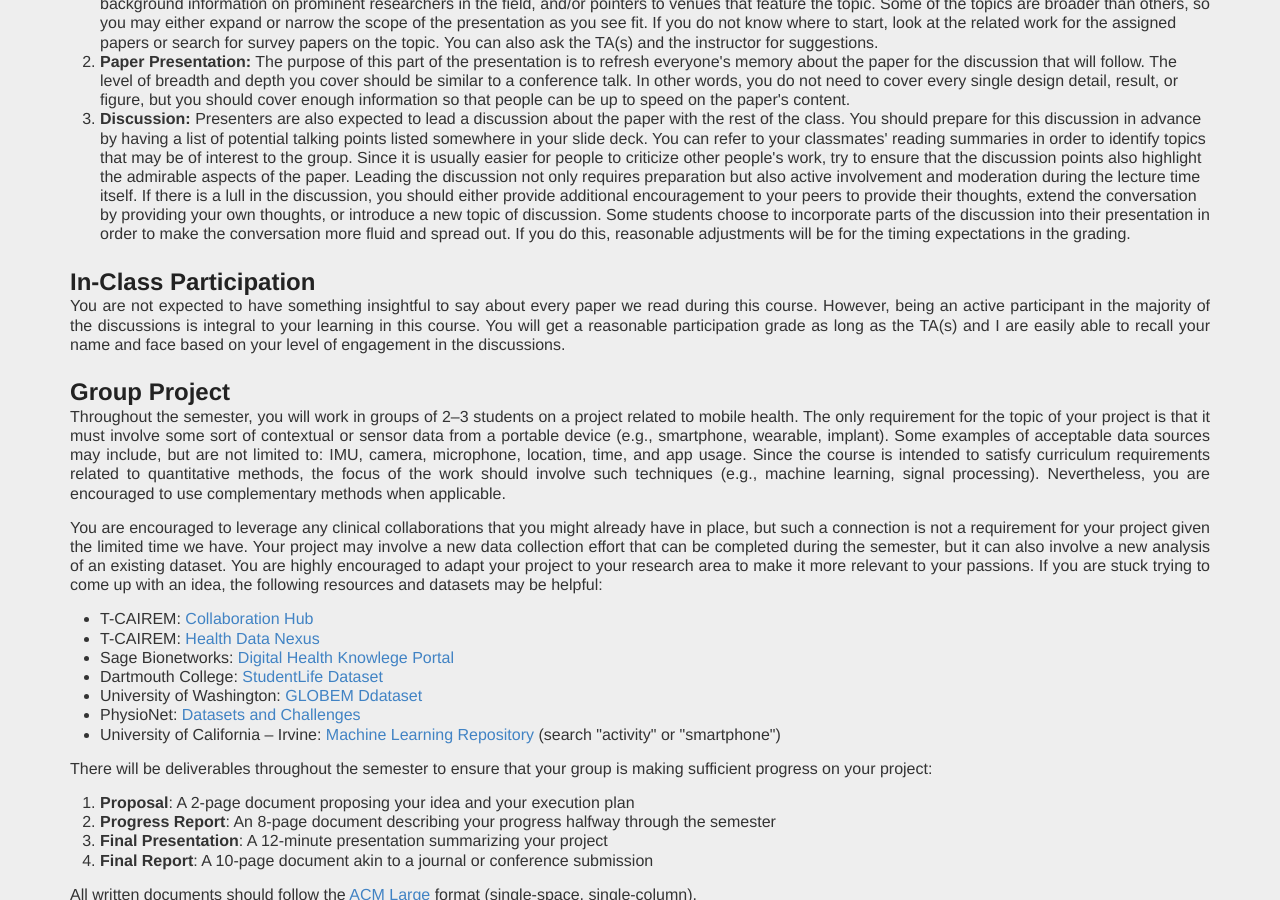
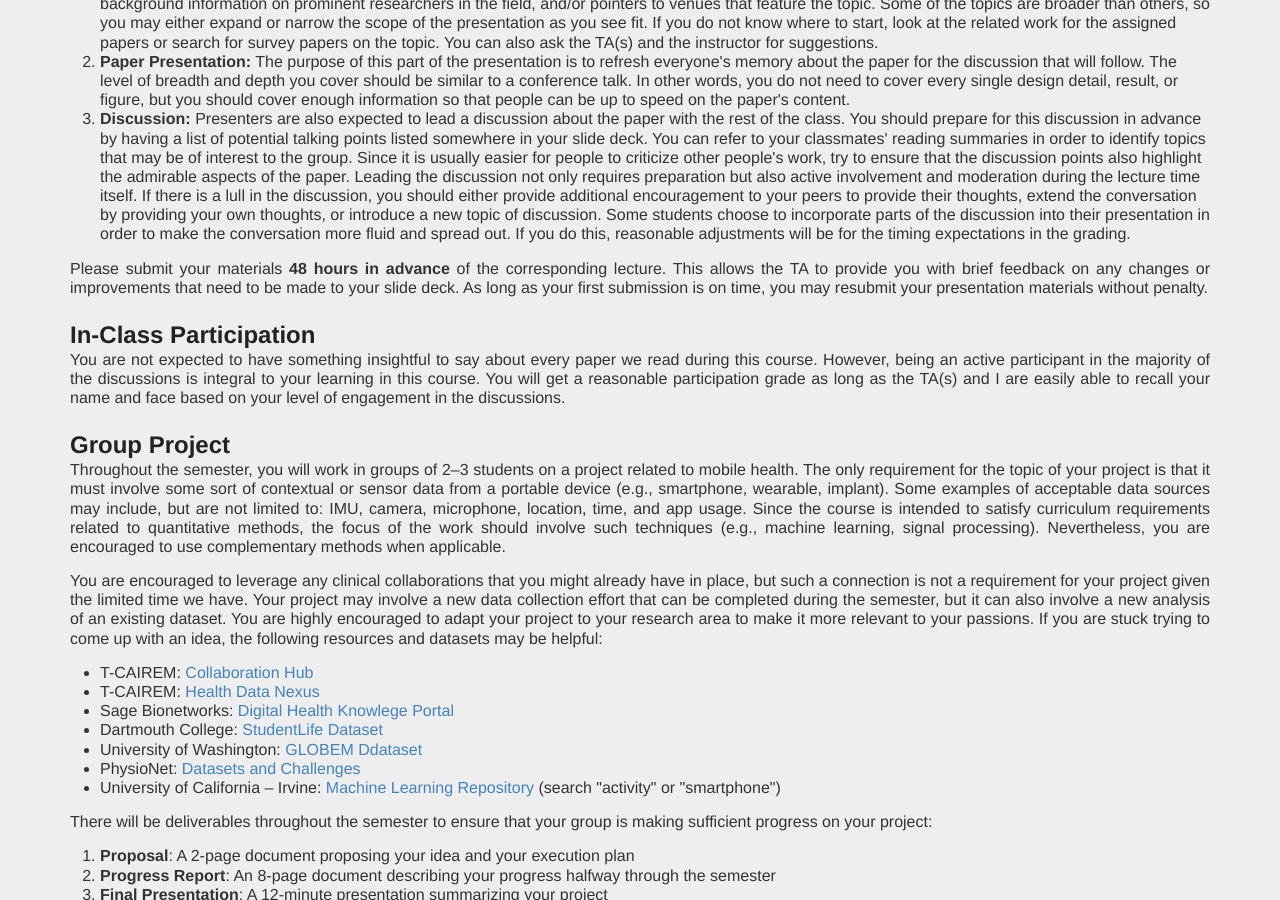
Before and after one commit to mariakakis/mhealth-course, a Jekyll site: the page built from syllabus/index.html, in a window 1280 px wide and 900 px high, scrolled down 1177 px. Built offline with Jekyll 4.4.1, drawn with Linux system fonts in a browser that asks for light colours; some web fonts are replaced.

Commit message:
adding rule about TA review

```diff
--- a/syllabus/index.html
+++ b/syllabus/index.html
@@ -119,6 +119,7 @@ Each student should sign up to present 1&ndash;2 papers. The expectations for pr
   <li><b>Paper Presentation:</b> The purpose of this part of the presentation is to refresh everyone's memory about the paper for the discussion that will follow. The level of breadth and depth you cover should be similar to a conference talk. In other words, you do not need to cover every single design detail, result, or figure, but you should cover enough information so that people can be up to speed on the paper's content.</li>
   <li><b>Discussion:</b> Presenters are also expected to lead a discussion about the paper with the rest of the class. You should prepare for this discussion in advance by having a list of potential talking points listed somewhere in your slide deck. You can refer to your classmates' reading summaries in order to identify topics that may be of interest to the group. Since it is usually easier for people to criticize other people's work, try to ensure that the discussion points also highlight the admirable aspects of the paper. Leading the discussion not only requires preparation but also active involvement and moderation during the lecture time itself. If there is a lull in the discussion, you should either provide additional encouragement to your peers to provide their thoughts, extend the conversation by providing your own thoughts, or introduce a new topic of discussion. Some students choose to incorporate parts of the discussion into their presentation in order to make the conversation more fluid and spread out. If you do this, reasonable adjustments will be for the timing expectations in the grading.</li>
 </ol>
+<p>Please submit your materials <b>48 hours in advance</b> of the corresponding lecture. This allows the TA to provide you with brief feedback on any changes or improvements that need to be made to your slide deck. As long as your first submission is on time, you may resubmit your presentation materials without penalty.</p>
 
 <!-- In-Class Participation -->
 <h2 id="participate">In-Class Participation</h2>
```
